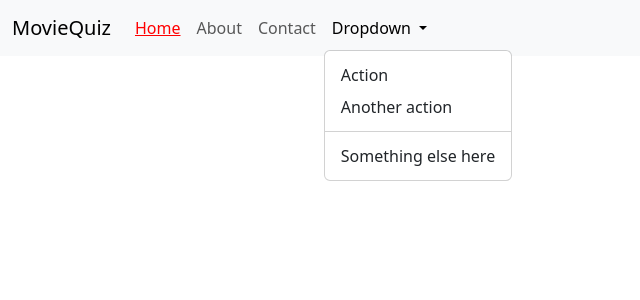
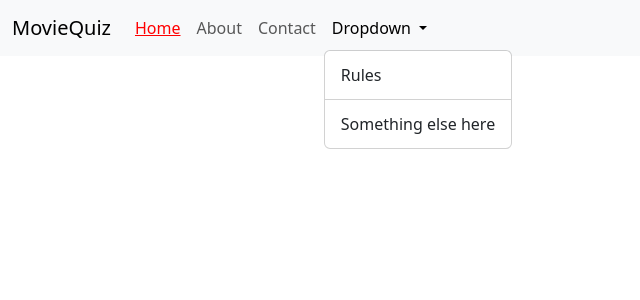
Before and after one commit to krousselet/moviequizvuejs, a Vue app: page / in a window 1280 px wide. Both pictures are taken after a click on the button "Dropdown". Shown: the top 300 px of the page, without its empty margins (0-640 px from the left). Built offline with nearby package versions, Linux system fonts and the light colour scheme.

Commit message:
dropdown menu

```diff
--- a/src/App.vue
+++ b/src/App.vue
@@ -1,20 +1,29 @@
 <template>
   <header>
-    <NavbarMobile :pages="pages" :activePage="activePage"></NavbarMobile>
+    <Navbar :pages="pages" :activePage="activePage" :dropdowns="dropdowns"></Navbar>
   </header>
 </template>
 
 <script>
-import NavbarMobile from './components/NavbarMobile.vue'
+import Navbar from './components/Navbar.vue'
 
 export default {
   name: 'App',
   components: {
-    NavbarMobile,
+    Navbar,
   },
   data() {
     return {
       activePage: 0,
+      dropdowns: [
+        {
+          link: {
+            url: '',
+            content: 'Rules',
+            title: 'This link goes to ',
+          }
+        },
+      ],
       pages: [
         {
           link: {
--- a/src/components/NavbarMobile.vue
+++ b/src/components/Navbar.vue
@@ -20,8 +20,8 @@
                             Dropdown
                         </a>
                         <ul class="dropdown-menu">
-                            <li><a class="dropdown-item" href="#">Action</a></li>
-                            <li><a class="dropdown-item" href="#">Another action</a></li>
+                            <li v-for="(dropdown, dropdownIndex) in dropdowns" :key="dropdownIndex"><a class="dropdown-item"
+                                    href="#">{{ dropdown.link.content }}</a></li>
                             <li>
                                 <hr class="dropdown-divider">
                             </li>
@@ -35,7 +35,7 @@
 </template>
 <script>
 export default {
-    props: ['pages', 'activePage'],
+    props: ['pages', 'activePage', 'dropdowns'],
 }
 </script>
 
```
